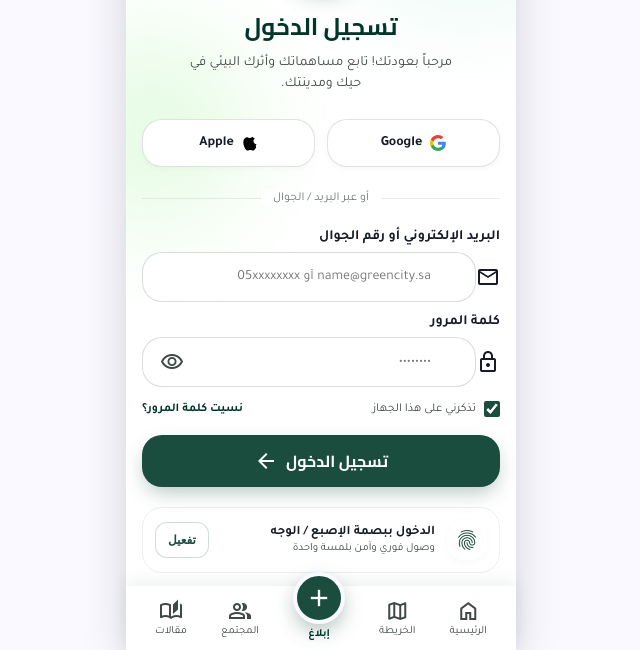
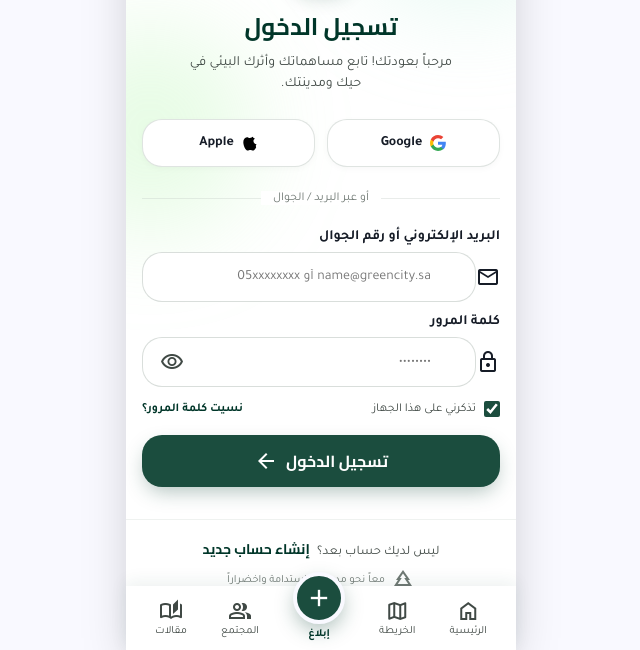
Before and after one commit to 3d-boi/Nafs-Hay-Repo, a plain HTML site: page index.html in a window 1280 px wide. Shown: the part 150-800 px from the top of the page, without its empty margins (319-959 px from the left). Drawn offline with nearby package versions, Linux system fonts and the light colour scheme.

Commit message:
Update index.html

```diff
--- a/index.html
+++ b/index.html
@@ -25,7 +25,7 @@
         <!-- ===================================================================
              SCREEN 1: HOME VIEW (#view-home)
              =================================================================== -->
-        <div id="view-home" class="app-view active-view">
+        <div id="view-home" class="app-view">
             <!-- Header Component -->
             <header class="app-header">
                 <div class="user-bar">
@@ -1080,7 +1080,7 @@
         <!-- ===================================================================
              SCREEN 7: LOGIN VIEW (#view-login)
              =================================================================== -->
-        <div id="view-login" class="app-view">
+        <div id="view-login" class="app-view active-view">
             <!-- Top Decorative Eco Ambient Glow -->
             <div class="login-glow-1"></div>
             <div class="login-glow-2"></div>
@@ -1169,26 +1169,6 @@
                         <span class="material-symbols-outlined text-[20px]">arrow_back</span>
                     </button>
                 </form>
-
-                <!-- Biometric Card -->
-                <div class="login-bio-box">
-                    <div class="login-bio-left">
-                        <div class="login-bio-icon">
-                            <span class="material-symbols-outlined text-[22px]">fingerprint</span>
-                        </div>
-                        <div>
-                            <p class="login-bio-title">الدخول ببصمة الإصبع / الوجه</p>
-                            <p class="login-bio-sub">وصول فوري وآمن بلمسة واحدة</p>
-                        </div>
-                    </div>
-                    <button class="login-bio-action-btn" type="button">تفعيل</button>
-                </div>
-
-                <!-- National SSO Badge -->
-                <button class="login-sso-btn" type="button">
-                    <span class="material-symbols-outlined text-secondary text-[18px]" style="font-variation-settings: 'FILL' 1;">verified_user</span>
-                    <span class="login-sso-text">الدخول عبر النفاذ الوطني الموحد</span>
-                </button>
             </main>
 
             <!-- Screen Footer -->
@@ -1199,7 +1179,7 @@
                 </p>
                 <div class="login-motto-row">
                     <span class="material-symbols-outlined text-[14px]">park</span>
-                    <span class="login-motto-text">معاً نحو مدن سعودية أكثر استدامة واخضراراً</span>
+                    <span class="login-motto-text">معاً نحو مدن أكثر استدامة واخضراراً</span>
                 </div>
             </footer>
         </div>
@@ -1316,7 +1296,7 @@
                         </p>
                     </div>
                     <p class="text-center font-label-sm text-label-sm text-outline/80 mt-2">
-                        بانضمامك أنت توافق على ميثاق الاستدامة وشروط خدمة المدن الخضراء
+                        بانضمامك أنت توافق على ميثاق الاستدامة وشروط الخدمة
                     </p>
                 </footer>
             </main>
```
